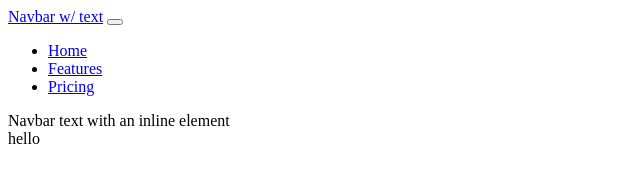
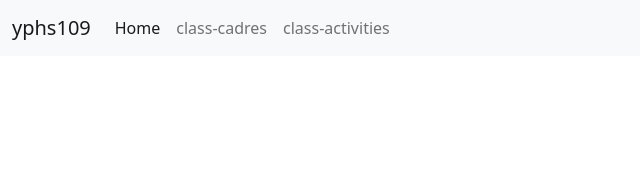
Before and after one commit to rey0818/class-website, a plain HTML site: page class-cadres.html in a window 1280 px wide. Shown: the whole page, without its empty margins (0-640 px from the left). Drawn offline with nearby package versions, Linux system fonts and the light colour scheme.

Commit message:
menu of class-cadres
menu of class-cadres

```diff
--- a/class-activities.html
+++ b/class-activities.html
@@ -5,6 +5,8 @@
     <meta http-equiv="X-UA-Compatible" content="IE=edge">
     <meta name="viewport" content="width=device-width, initial-scale=1.0">
     <title>Document</title>
+    <link href="https://cdn.jsdelivr.net/npm/bootstrap@5.2.2/dist/css/bootstrap.min.css" rel="stylesheet" integrity="sha384-Zenh87qX5JnK2Jl0vWa8Ck2rdkQ2Bzep5IDxbcnCeuOxjzrPF/et3URy9Bv1WTRi" crossorigin="anonymous">
+        <script src="https://cdn.jsdelivr.net/npm/bootstrap@5.2.2/dist/js/bootstrap.bundle.min.js" integrity="sha384-OERcA2EqjJCMA+/3y+gxIOqMEjwtxJY7qPCqsdltbNJuaOe923+mo//f6V8Qbsw3" crossorigin="anonymous"></script>
 </head>
 <body>
 
--- a/class-cadres.html
+++ b/class-cadres.html
@@ -4,33 +4,32 @@
     <meta charset="UTF-8">
     <meta http-equiv="X-UA-Compatible" content="IE=edge">
     <meta name="viewport" content="width=device-width, initial-scale=1.0">
-    <title>Document</title>
+    <title>class-cadres</title>
+    <link href="https://cdn.jsdelivr.net/npm/bootstrap@5.2.2/dist/css/bootstrap.min.css" rel="stylesheet" integrity="sha384-Zenh87qX5JnK2Jl0vWa8Ck2rdkQ2Bzep5IDxbcnCeuOxjzrPF/et3URy9Bv1WTRi" crossorigin="anonymous">
+        <script src="https://cdn.jsdelivr.net/npm/bootstrap@5.2.2/dist/js/bootstrap.bundle.min.js" integrity="sha384-OERcA2EqjJCMA+/3y+gxIOqMEjwtxJY7qPCqsdltbNJuaOe923+mo//f6V8Qbsw3" crossorigin="anonymous"></script>
 </head>
 <body>
     <nav class="navbar navbar-expand-lg bg-light">
         <div class="container-fluid">
-          <a class="navbar-brand" href="#">Navbar w/ text</a>
+          <a class="navbar-brand" href="index.html">yphs109</a>
           <button class="navbar-toggler" type="button" data-bs-toggle="collapse" data-bs-target="#navbarText" aria-controls="navbarText" aria-expanded="false" aria-label="Toggle navigation">
             <span class="navbar-toggler-icon"></span>
           </button>
           <div class="collapse navbar-collapse" id="navbarText">
             <ul class="navbar-nav me-auto mb-2 mb-lg-0">
               <li class="nav-item">
-                <a class="nav-link active" aria-current="page" href="#">Home</a>
+                <a class="nav-link active" aria-current="page" href="index.html">Home</a>
               </li>
               <li class="nav-item">
-                <a class="nav-link" href="#">Features</a>
+                <a class="nav-link" href="class-cadres.html">class-cadres</a>
               </li>
               <li class="nav-item">
-                <a class="nav-link" href="#">Pricing</a>
+                <a class="nav-link" href="class-activities.html">class-activities</a>
               </li>
             </ul>
-            <span class="navbar-text">
-              Navbar text with an inline element
-            </span>
+
           </div>
         </div>
       </nav>
-    <div>hello</div>
 </body>
 </html>
```
